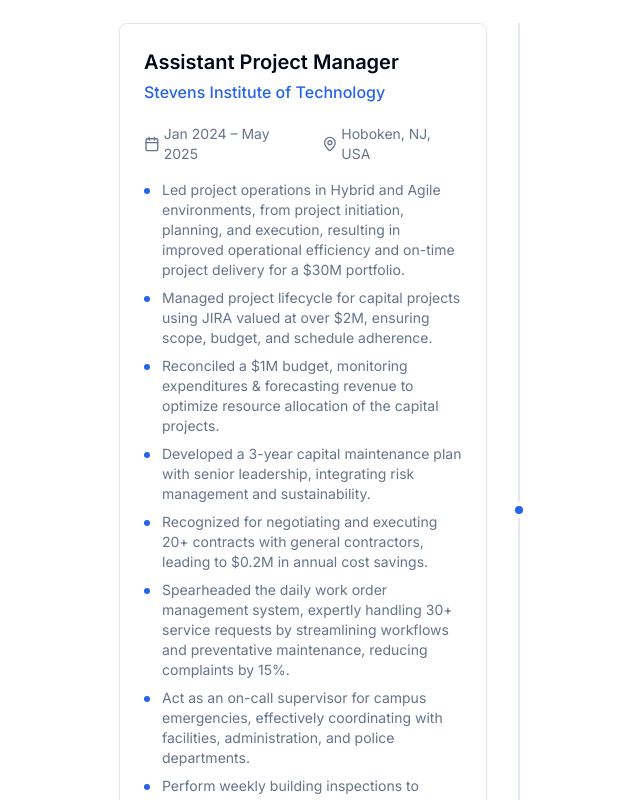
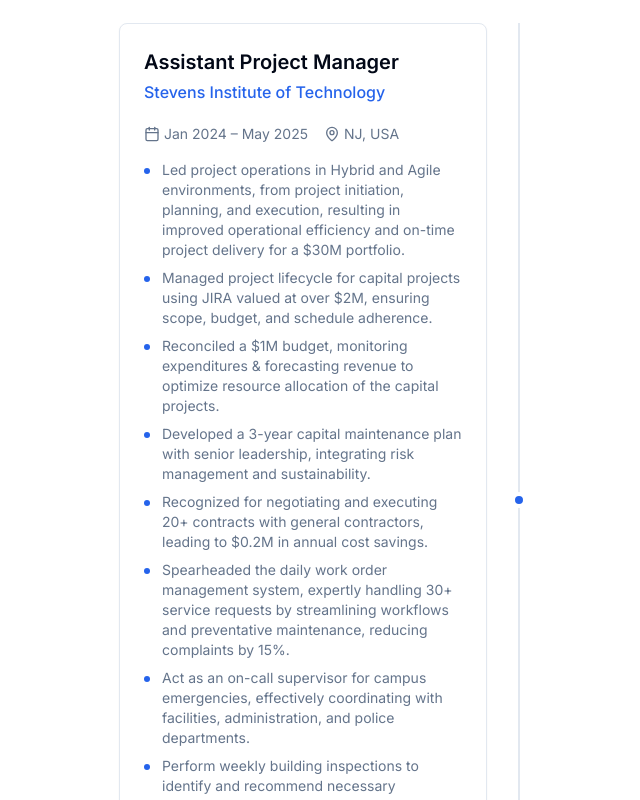
Before and after one commit to atharvaa9/archiesPortfolio, a Next.js app: page / in a window 1280 px wide. Shown: the part 1940-2740 px from the top of the page, without its empty margins (121-761 px from the left). Built offline with nearby package versions, Linux system fonts and the light colour scheme.

Commit message:
Update experience.tsx

```diff
--- a/components/experience.tsx
+++ b/components/experience.tsx
@@ -10,7 +10,7 @@ const experiences = [
   {
     title: "Assistant Project Manager",
     company: "Stevens Institute of Technology",
-    location: "Hoboken, NJ, USA",
+    location: "NJ, USA",
     period: "Jan 2024 – May 2025",
     highlights: [
       "Led project operations in Hybrid and Agile environments, from project initiation, planning, and execution, resulting in improved operational efficiency and on-time project delivery for a $30M portfolio.",
@@ -29,7 +29,7 @@ const experiences = [
   {
     title: "Teaching Assistant",
     company: "Stevens Institute of Technology",
-    location: "Hoboken, NJ",
+    location: "NJ, USA",
     period: "Sept 2023 – Dec 2023",
     highlights: [
       "Collaborated with the Business School Director to design course materials and develop syllabi, enhancing educational content and structure.",
```
